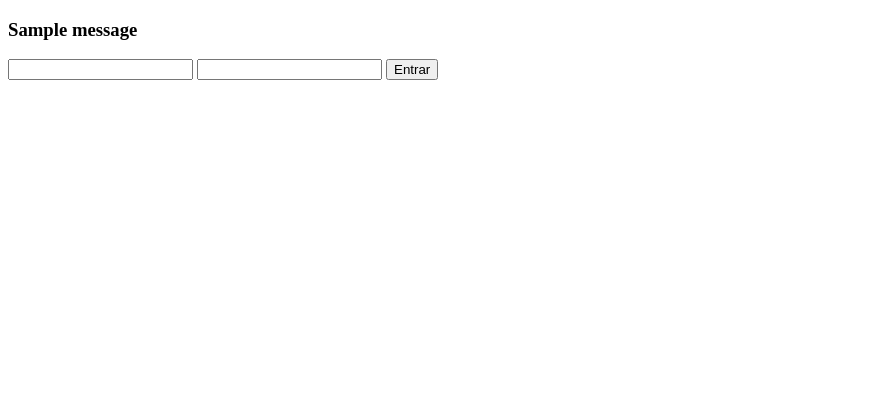
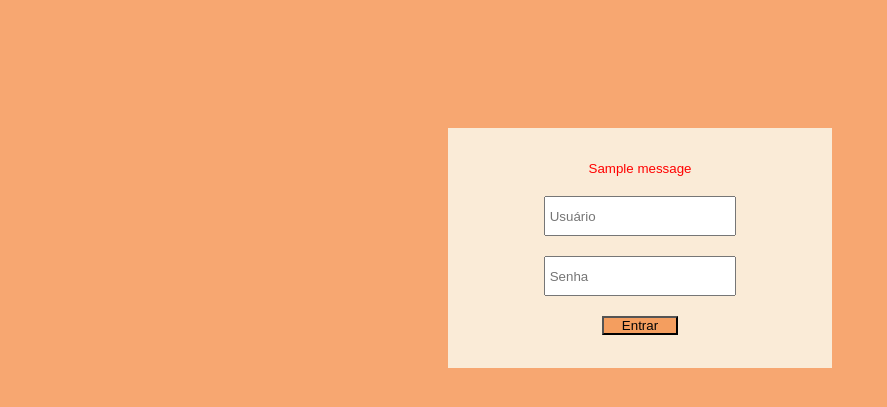
Before and after one commit to chrystian-souza/Back-end-DJANGO, a Django app: page /accounts/login/ in a window 1280 px wide. Shown: the top 407 px of the page, without its empty margins (0-887 px from the left). Run offline with Django 4.2, Linux system fonts and the light colour scheme; one stand-in notice (Sample message) is shown.

Commit message:
estilizado tela de login

```diff
--- a/accounts/templates/pages/login.html
+++ b/accounts/templates/pages/login.html
@@ -1,21 +1,24 @@
+{% load static %}
 <!DOCTYPE html>
 <html lang="pt-br">
 <head>
     <meta charset="UTF-8">
     <meta http-equiv="X-UA-Compatible" content="IE=edge">
     <meta name="viewport" content="width=device-width, initial-scale=1.0">
+    <link rel="stylesheet" href="{% static 'css/login.css' %}">
     <title>Document</title>
 </head>
 <body>
-    {% if messages %}
-        {% for message in messages %}
-        <h3 class="vermelho">{{message}}</h3>
-        {% endfor %}
-    {% endif %}
+
     <form action="" method="POST"> {% csrf_token %}
 
-        <input type="text" name="username" id="">
-        <input type="password" name="password">
+        {% if messages %}
+        {% for message in messages %}
+        <h3 class="msglogin">{{message}}</h3>
+        {% endfor %}
+        {% endif %}
+        <input type="text" name="username" id="" placeholder=" Usuário">
+        <input type="password" name="password" placeholder=" Senha">
         <button type="submit">Entrar</button>
 
     </form>
--- a/stockADS/templates/pages/teste-git.html
+++ /dev/null
@@ -1 +0,0 @@
-<h1>Testeeeeeeeeeeeeeeeeeeeeeeeeeee</h1>
--- a/templates/static/css/add-product.css
+++ b/templates/static/css/add-product.css
@@ -6,7 +6,7 @@
 
 body {
 
-    background-color: rgba(252, 186, 3, 0.356);
+    background-color:rgba(241, 101, 7, 0.568);
     display: flex;
     justify-content: center;
     align-items: center;
--- /dev/null
+++ b/templates/static/css/login.css
@@ -0,0 +1,51 @@
+* {
+    margin: 0;
+    padding: 0;
+    box-sizing: border-box;
+}
+
+.msglogin {
+
+    font: normal 10pt Arial;
+    color: red;
+}
+
+body {
+    display: flex;
+    color: black;
+    justify-content: center;
+    align-items: center;
+    margin-top: 10%;
+    background-color: rgba(241, 101, 7, 0.568);
+}
+
+form {
+
+    display: flex;
+    color: black;
+    flex-direction: column;
+    align-items: center;
+    justify-content: center;
+    gap: 20px;
+    background-color:antiquewhite;
+    width: 30%;
+    height: 30vh;
+
+}
+
+button {
+
+    background-color: rgba(241, 101, 7, 0.568);
+    color: rgb(5, 5, 5);
+    width: 20%;
+    height: 10hv;
+
+
+}
+
+input {
+
+    width: 50%;
+    height: 5vh;
+
+}
```
Also changed, not shown: accounts/templates/pages/cadastro.html (added, +20 -0 lines), accounts/views.py (line endings or trailing spaces).
